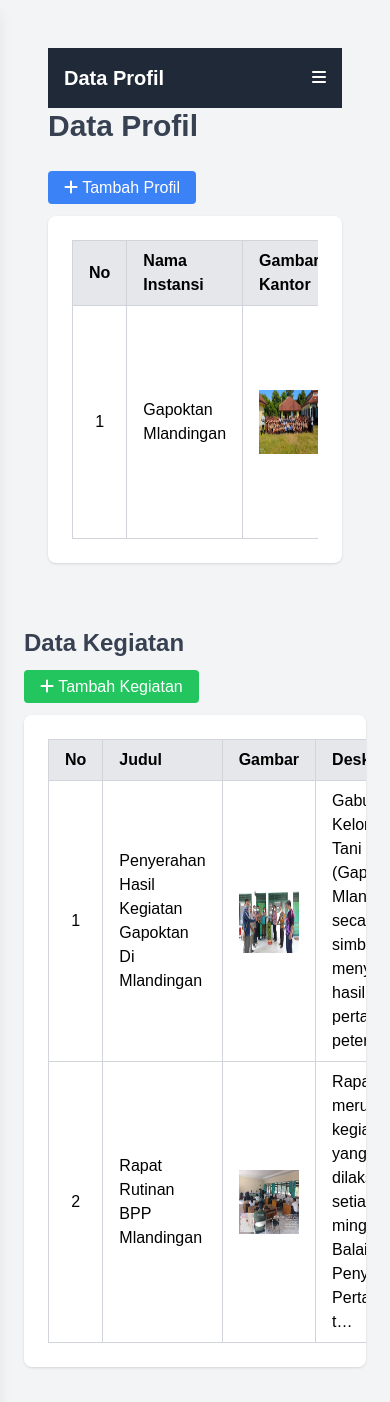
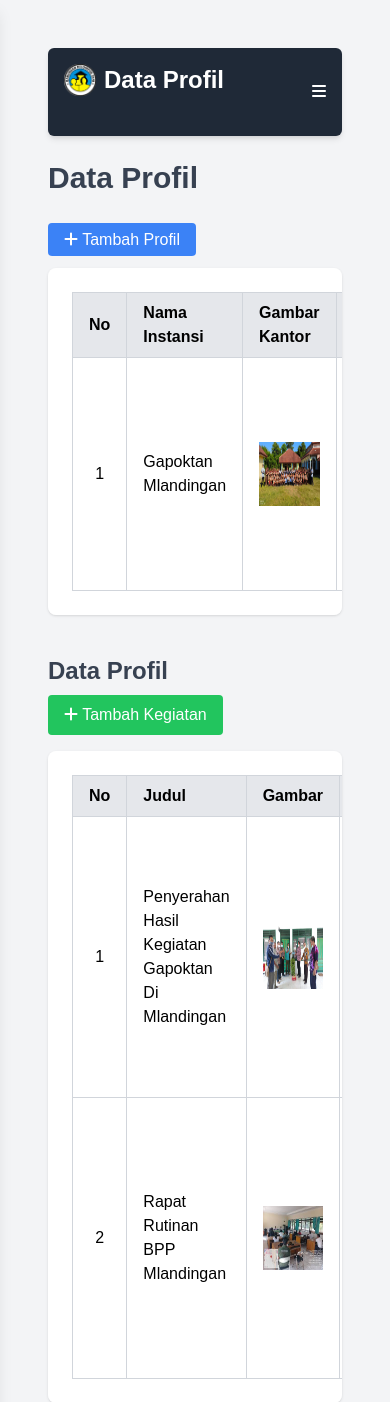
Before and after one commit to Mohferizainullabasyir/gapoktan, a Django app: page /administrator/profil/ in a window 390 px wide. Shown: the top 1402 px of the page. Run offline with Django 5.2, Linux system fonts and the light colour scheme; data comes from the database, SQL or seed files in the repository; some libraries are stand-ins or nearby versions.

Commit message:
add header mobile

```diff
--- a/administrator/templates/dashboardadmin.html
+++ b/administrator/templates/dashboardadmin.html
@@ -6,7 +6,7 @@
 <div class="min-h-screen bg-gradient-to-br from-green-100 via-red-200 to-yellow-300 p-6">
 
     <!-- Header untuk Mobile -->
-    <div class="md:hidden flex justify-between items-center bg-green-800 text-white p-4 rounded-lg shadow-lg">
+    <div class="md:hidden flex justify-between items-center bg-gray-800 text-white p-4 rounded-lg shadow-lg">
         <h1 class="text-xl font-semibold">GAPOKTAN</h1>
         <button @click="isSidebarOpen = !isSidebarOpen" class="focus:outline-none">
             <i class="fas fa-bars"></i>
--- a/administrator/templates/profiladmin.html
+++ b/administrator/templates/profiladmin.html
@@ -1,22 +1,31 @@
 {% extends "baseadmin.html" %}
 {% load static %}
 {% block content %}
+
 <div class="overflow-x-auto flex-1 p-6 transition-all duration-200 ease-in-out">
-    <div class="md:hidden flex justify-between items-center bg-gray-800 text-white p-4">
-        <h1 class="text-xl font-bold">{{ judul }}</h1>
+    <!-- Header Mobile -->
+    <div class="md:hidden flex justify-between items-center bg-gray-800 text-white p-4 rounded-md shadow-md mb-6">
+        <h1 class="text-2xl font-bold mb-6 flex items-center space-x-2">
+            <img src="{% static 'gambar/logo.png' %}" alt="Logo" class="w-8 h-8">
+            <span>{{ judul }}</span>
+        </h1>
         <button @click="isSidebarOpen = !isSidebarOpen" class="focus:outline-none">
             <i class="fas fa-bars"></i>
         </button>
     </div>
+
+    <!-- Header Utama -->
     <header class="mb-8">
         <h1 class="text-3xl font-bold text-gray-700">{{ judul }}</h1>
     </header>
-    <a href="{% url 'formprofiladmin' %}"  class="bg-blue-500 text-white px-4 py-2 rounded hover:bg-blue-600">
+
+    <!-- Tombol Tambah Profil -->
+    <a href="{% url 'formprofiladmin' %}" class="bg-blue-500 text-white px-4 py-2 rounded hover:bg-blue-600">
         <i class="fas fa-plus"></i> Tambah Profil
     </a>
+
+    <!-- Tabel Profil -->
     <div class="overflow-x-auto bg-white shadow rounded-lg p-6 mt-4">
-
-        <div class="overflow-x-auto">
         <table class="table-auto w-full border-collapse border border-gray-300">
             <thead>
                 <tr class="bg-gray-200 text-left">
@@ -51,37 +60,36 @@
                     </td>
                     <td class="px-4 py-2 border border-gray-300">{{ profil.deskripsi_ketua|safe|truncatechars:100 }}</td>
                     <td class="px-4 py-2 border border-gray-300 text-center">
-                            <a href="{% url 'editprofiladmin' profil.id %}"
-                               class="text-blue-500 hover:text-blue-700">
-                               <i class="fas fa-edit"></i> <!-- Ikon Edit -->
+                        <a href="{% url 'editprofiladmin' profil.id %}" class="text-blue-500 hover:text-blue-700">
+                            <i class="fas fa-edit"></i>
                         </a>
                         <form action="{% url 'deleteprofiladmin' profil.id %}" method="post" class="inline">
                             {% csrf_token %}
-                                <button type="submit"
-                                        class="text-red-500 hover:text-red-700"
+                            <button type="submit" class="text-red-500 hover:text-red-700"
                                     onclick="return confirm('Apakah Anda yakin ingin menghapus profil ini?');">
-                                    <i class="fas fa-trash-alt"></i> <!-- Ikon Hapus -->
+                                <i class="fas fa-trash-alt"></i>
                             </button>
                         </form>
                     </td>
                 </tr>
                 {% empty %}
                 <tr>
-                        <td colspan="6" class="px-4 py-2 border border-gray-300 text-center">Data profil tidak tersedia.</td>
+                    <td colspan="7" class="px-4 py-2 border border-gray-300 text-center">Data profil tidak tersedia.</td>
                 </tr>
                 {% endfor %}
             </tbody>
         </table>
     </div>
-    </div>
+
+    <!-- Tombol Tambah Kegiatan -->
+    <div class="mt-10 mb-2">
+        <h2 class="text-2xl font-bold text-gray-700">{{ judul }}</h2>
+        <a href="{% url 'formkegiatanadmin' %}" class="bg-green-500 text-white px-4 py-2 rounded hover:bg-green-600 mt-2 inline-block">
+            <i class="fas fa-plus"></i> Tambah Kegiatan
+        </a>
     </div>
 
-<!-- kegiatan -->
-
-<h2 class="text-2xl font-bold text-gray-700 mt-10 mb-4">Data Kegiatan</h2>
-<a href="{% url 'formkegiatanadmin' %}" class="bg-green-500 text-white px-4 py-2 rounded hover:bg-green-600">
-    <i class="fas fa-plus"></i> Tambah Kegiatan
-</a>
+    <!-- Tabel Kegiatan -->
     <div class="overflow-x-auto bg-white shadow rounded-lg p-6 mt-4">
         <table class="table-auto w-full border-collapse border border-gray-300">
             <thead>
@@ -101,13 +109,15 @@
                     <td class="px-4 py-2 border border-gray-300">{{ kegiatan.judul }}</td>
                     <td class="px-4 py-2 border border-gray-300">
                         {% if kegiatan.gambar %}
-                        <img src="{{ kegiatan.gambar.url }}" class="h-16 w-auto" />
-                    {% else %} Tidak ada {% endif %}
+                            <img src="{{ kegiatan.gambar.url }}" alt="Gambar Kegiatan" class="h-16 w-auto">
+                        {% else %}
+                            Tidak ada
+                        {% endif %}
                     </td>
-                <td class="px-4 py-2 border border-gray-300">{{ kegiatan.deskripsi|truncatechars:100 }}</td>
+                    <td class="px-4 py-2 border border-gray-300">{{ kegiatan.deskripsi|safe|truncatechars:100 }}</td>
                     <td class="px-4 py-2 border border-gray-300">{{ kegiatan.tanggal }}</td>
                     <td class="px-4 py-2 border border-gray-300 text-center">
-                    <a href="{% url 'editkegiatanadmin' kegiatan.id %}" class="text-blue-500 hover:text-blue-700">
+                        <a href="{% url 'editkegiatanadmin' kegiatan.id %}" class="text-blue-500 hover:text-blue-700 mr-2">
                             <i class="fas fa-edit"></i>
                         </a>
                         <form action="{% url 'deletekegiatanadmin' kegiatan.id %}" method="post" class="inline">
@@ -120,11 +130,15 @@
                 </tr>
                 {% empty %}
                 <tr>
-                <td colspan="6" class="text-center px-4 py-2 border">Belum ada data kegiatan.</td>
+                    <td colspan="6" class="px-4 py-2 border border-gray-300 text-center text-gray-500 italic">
+                        Belum ada data kegiatan.
+                    </td>
                 </tr>
                 {% endfor %}
             </tbody>
         </table>
     </div>
+</div>
+
 
 {% endblock content %}
```
Also changed, not shown: administrator/templates/anggotaadmin.html (+10 -0 lines), administrator/templates/formanggotaadmin.html (+11 -0 lines), administrator/templates/formgrupadmin.html (+11 -0 lines), administrator/templates/formkegiatanadmin.html (+11 -0 lines), administrator/templates/formketuaadmin.html (+11 -0 lines), administrator/templates/formketuagapoktanadmin.html (+11 -0 lines), administrator/templates/formprofiladmin.html (+11 -0 lines), administrator/templates/grupadmin.html (+10 -0 lines), administrator/templates/ketuaadmin.html (+10 -0 lines). Lines whose indentation alone changed are shown as unchanged.
